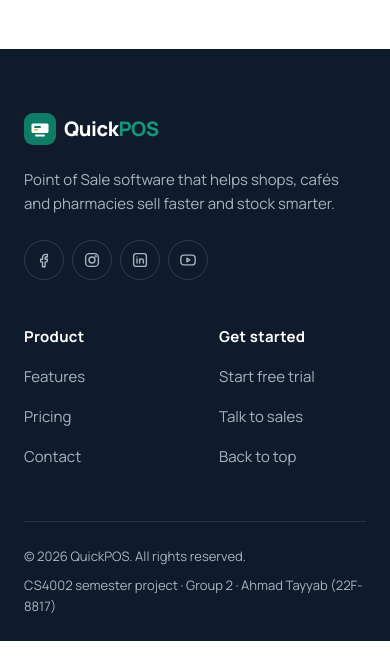
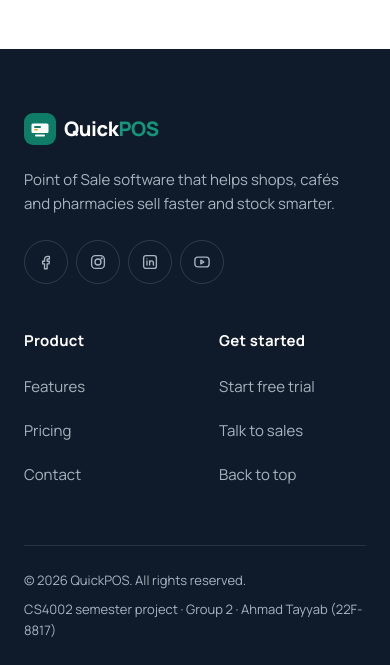
Before and after one commit to ahmedtayyab/QuickPOS-Group-2, a PHP site: page /?plan=basic in a window 390 px wide. Shown: the part 5218-5883 px from the top of the page. Before the commit the page ends 5859 px from the top, so only its background shows below. Run offline with PHP 8.4, Linux system fonts and the light colour scheme.

Commit message:
POS2-24: Address review – Karachi timezone for copyright year, 44px footer touch targets on mobile
Co-Authored-By: Claude Opus 5.5 <noreply@anthropic.com>

```diff
--- a/assets/css/styles.css
+++ b/assets/css/styles.css
@@ -722,4 +722,7 @@ p { margin: 0 0 var(--space-4); }
 @media (max-width: 767.98px) {
   .site-footer__top { grid-template-columns: repeat(2, minmax(0, 1fr)); }
   .site-footer__brand { grid-column: 1 / -1; }
+  .site-footer .site-footer__col a { min-height: 44px; }
+  .site-footer__col li + li { margin-top: 0; }
+  .site-footer .social__link { width: 44px; height: 44px; }
 }
--- a/includes/config.php
+++ b/includes/config.php
@@ -5,6 +5,8 @@
  */
 
 declare(strict_types=1);
+
+date_default_timezone_set('Asia/Karachi');
 
 const SITE_NAME = 'QuickPOS';
 const SITE_TAGLINE = 'Point of Sale software for growing shops';
```
